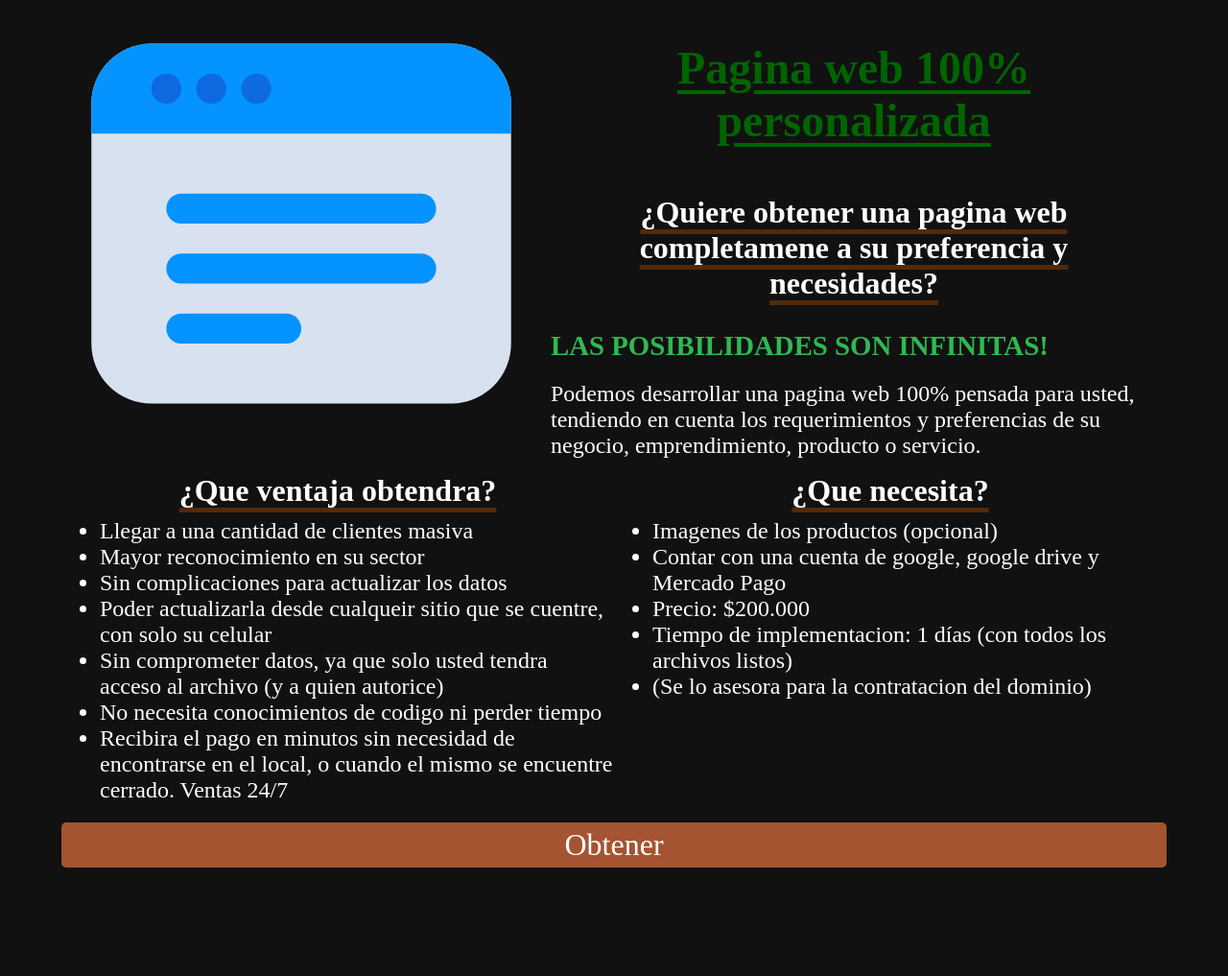
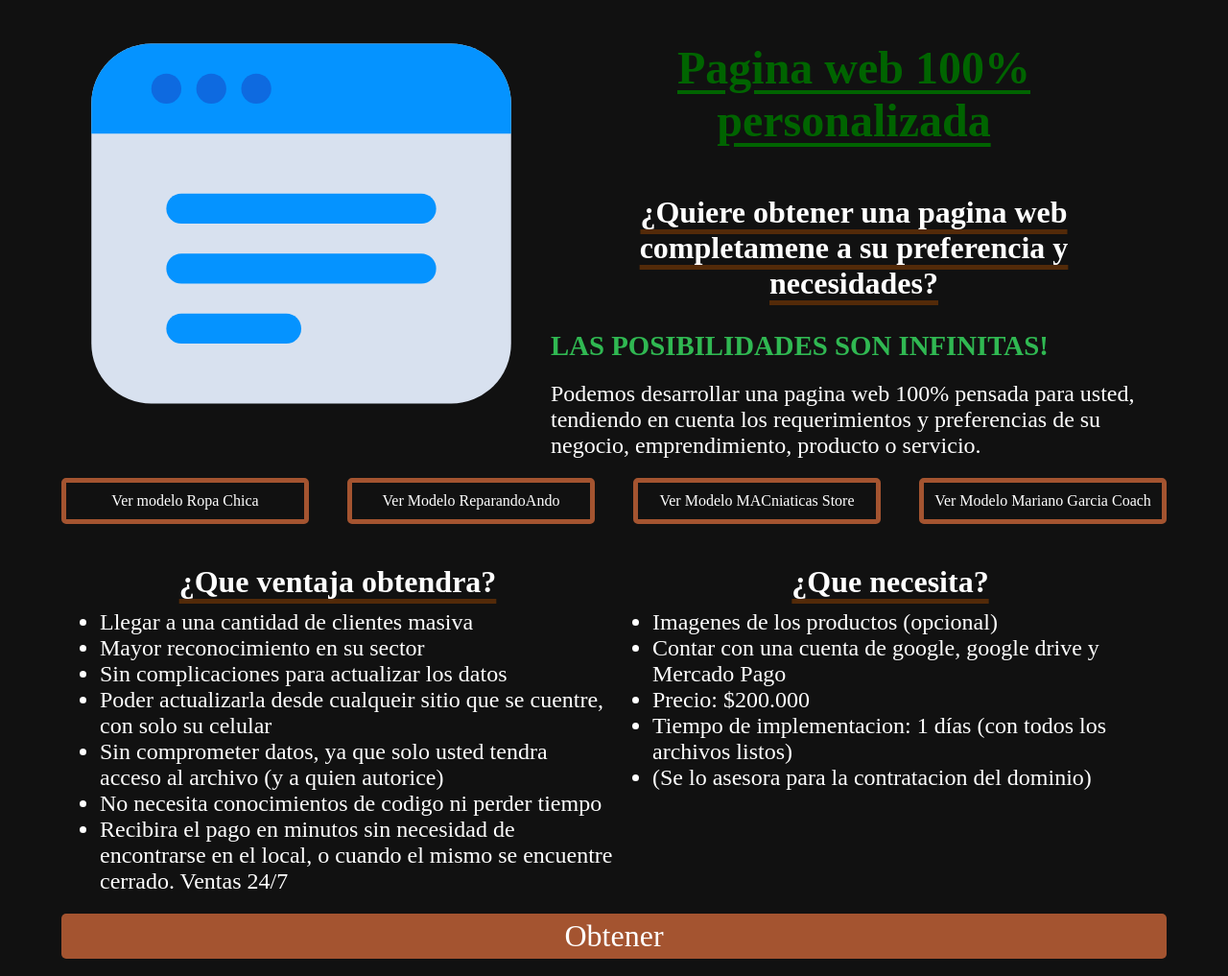
Before and after one commit to CristianMustone/CristianMustone.github.io, a plain HTML site: page PaginasWeb.html in a window 1280 px wide. Shown: the part 3574-4591 px from the top of the page at 96% size. Before the commit the page ends 4496 px from the top, so only its background shows below. Drawn offline with Linux system fonts and the light colour scheme.

Commit message:
Upload Paginas Web

```diff
--- a/PaginasWeb.html
+++ b/PaginasWeb.html
@@ -148,6 +148,12 @@
             .column_more_info {
                 flex: 1;
                 margin: 0 auto;
+            }
+
+            .modelos_personalizados {
+                display: flex;
+                margin-bottom: 4vmin;
+                gap: 5vmin;
             }
         }
     </style>
@@ -341,10 +347,16 @@
                     <p>
                         Podemos desarrollar una pagina web 100% pensada para usted, tendiendo en cuenta los
                         requerimientos y preferencias de su negocio, emprendimiento, producto o servicio.</p>
-                    <div onclick="visibility('info_ecommercecart')" class="ver_mas">Ver Más</div>
+                    <div onclick="visibility('web_personalizada')" class="ver_mas">Ver Más</div>
                 </div>
             </div>
-            <div class="more_description" id="info_ecommercecart">
+            <div class="modelos_personalizados">
+                <a href="https://ropachica.com/" class="enlace">Ver modelo Ropa Chica</a>
+                <a href="https://reparandoando.com/" class="enlace">Ver Modelo ReparandoAndo</a>
+                <a href="https://macniaticasstore.es/" class="enlace">Ver Modelo MACniaticas Store</a>
+                <a href="https://marianogarciacoach.com/" class="enlace">Ver Modelo Mariano Garcia Coach</a>
+            </div>
+            <div class="more_description" id="web_personalizada">
                 <section class="column_more_info">
                     <h2>¿Que ventaja obtendra?</h2>
                     <ul>
```
